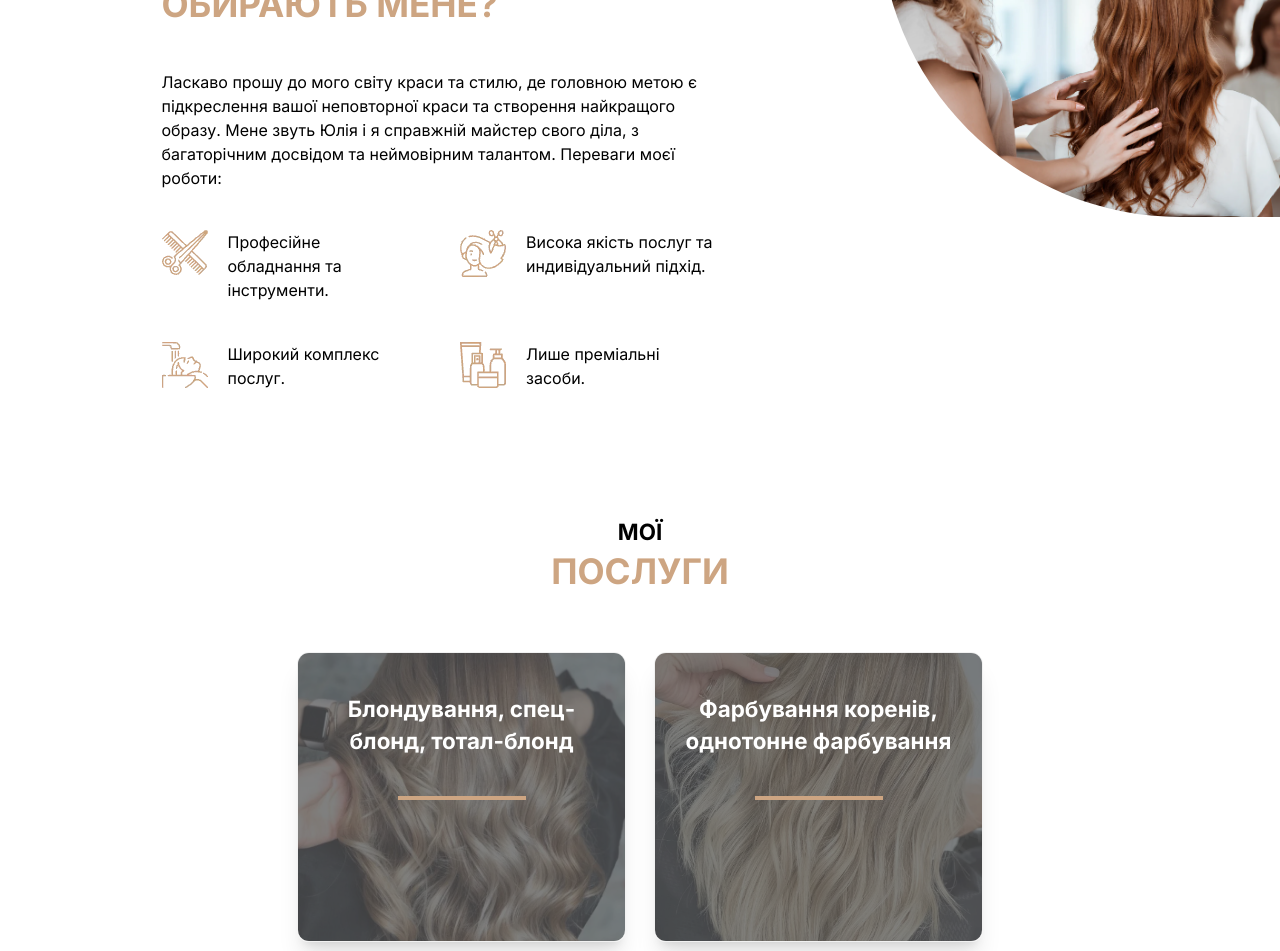
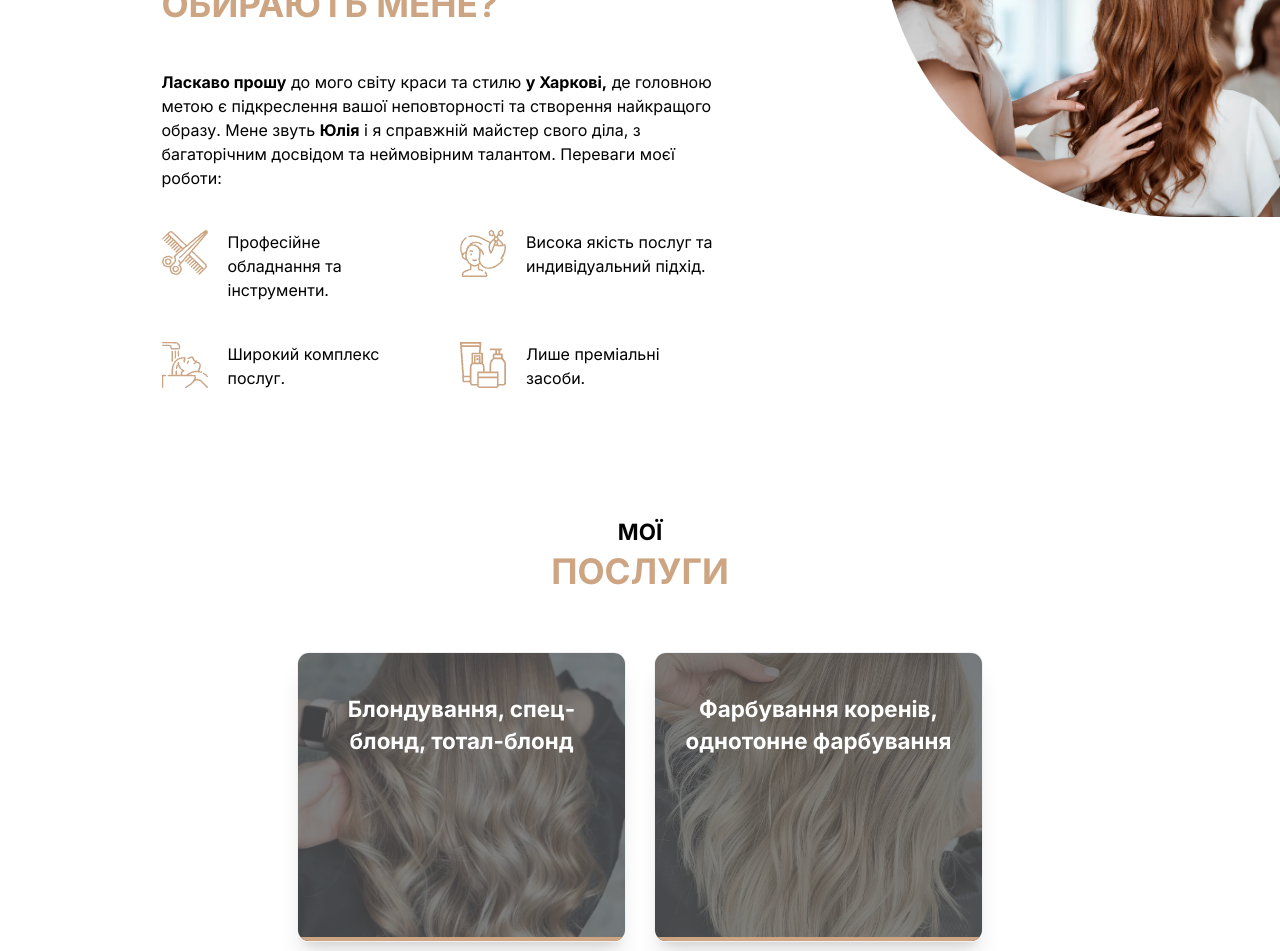
Before and after one commit to denis-larin-22/julia-beauty, a Next.js app: page / in a window 1280 px wide. Shown: the part 843-1794 px from the top of the page. Built offline with nearby package versions, Linux system fonts and the light colour scheme; no server answers; the database is empty.

Commit message:
Work with animation

```diff
--- a/app/about-me/page.tsx
+++ b/app/about-me/page.tsx
@@ -8,7 +8,7 @@ const AboutMe = () => {
     return (
         <PageWrap
             srcBackground="/images/about-me/bg1.webp"
-            title="About me"
+            title="Про мене"
         >
             <article className="container grid grid-cols-1 md:grid-cols-2 items-center gap-3 md:gap-10 py-5 md:py-0">
                 <AnimatedWrap
--- a/app/feedback/page.tsx
+++ b/app/feedback/page.tsx
@@ -8,7 +8,7 @@ export default async function Feedback() {
     return (
         <PageWrap
             srcBackground="/images/male-hair.webp"
-            title="Feedback"
+            title="Відгуки"
         >
             <section className="py-12 mx-auto flex flex-col items-center bg-t-brown-light">
                 <ul className="container grid grid-cols-1 md:grid-cols-2">
--- a/app/services-list/page.tsx
+++ b/app/services-list/page.tsx
@@ -32,7 +32,7 @@ const ServicesList = () => {
     return (
         <PageWrap
             srcBackground="/images/services/scissors.webp"
-            title="Service list"
+            title="Мої послуги"
         >
             <section className={`container ${inter.className} pb-8`}>
                 <ul className="max-w-[800px] flex flex-col items-center gap-y-5 mx-auto py-10">
--- /dev/null
+++ b/app/ui/common/text-highlighter.tsx
@@ -0,0 +1,5 @@
+export default function TextHighlighter({ children }: { children: string }) {
+    return (
+        <span className="font-bold">{children}</span>
+    )
+}
--- a/app/ui/main/banner.tsx
+++ b/app/ui/main/banner.tsx
@@ -1,5 +1,4 @@
 import Image from "next/image"
-import Link from "next/link";
 import AnimatedWrap from "../common/animated-wrap";
 import { syne } from "../fonts";
 
@@ -14,6 +13,11 @@ const Banner = () => {
                     height={449}
                     className="absolute top-24 left-16 z-0 w-auto h-auto"
                 />
+                <AnimatedWrap
+                    x="100px"
+                    opacity={0}
+                    duration={1}
+                >
                     <Image
                         src="/images/red-haired-girl.webp"
                         alt="A girl with long red hair"
@@ -22,6 +26,7 @@ const Banner = () => {
                         priority
                         className="absolute lg:static -bottom-4 left-6 md:left-32 z-20 brightness-75 w-auto h-auto"
                     />
+                </AnimatedWrap>
 
                 <div className="max-w-full lg:max-w-[700px] bg-[#0000008a] lg:bg-transparent p-5 rounded-lg z-30 text-center lg:text-left mb-4 text-white">
                     <AnimatedWrap
--- a/app/ui/main/services.tsx
+++ b/app/ui/main/services.tsx
@@ -1,5 +1,8 @@
+'use client'
 import Image from "next/image";
 import Link from "next/link";
+import AnimatedWrap from "../common/animated-wrap";
+import { useRef } from "react";
 
 interface IServiceObj {
     alt: string,
@@ -29,14 +32,32 @@ const Services = () => {
             text: 'Жіноча стрижка, догляд за волоссям',
             image: '/images/services/hair-care.webp'
         },
-    ]
+    ];
+    const ref = useRef(null);
 
     return (
         <div className="bg-white mb-40 md:mb-72">
             <section className="container flex flex-col items-center py-6">
-                <p className="uppercase text-t-lg lg:mt-12">Мої</p>
-                <h2 className="uppercase text-t-xl text-t-brown mb-14">послуги</h2>
-                <ul className="grid grid-cols-2 sm:grid-cols-1 lg:grid-cols-2  2xl:grid-cols-4 gap-7">
+                <AnimatedWrap
+                    refTriggerBlock={ref}
+                    y="100px"
+                    opacity={0}
+                    duration={0.3}
+                    delay={0.2}
+                >
+                    <p className="uppercase text-t-lg lg:mt-12">Мої</p>
+                </AnimatedWrap>
+                <AnimatedWrap
+                    refTriggerBlock={ref}
+                    y="100px"
+                    opacity={0}
+                    duration={0.3}
+                    delay={0.3}
+                >
+                    <h2 className="uppercase text-t-xl text-t-brown mb-14">послуги</h2>
+                </AnimatedWrap>
+
+                <ul ref={ref} className="grid grid-cols-2 sm:grid-cols-1 lg:grid-cols-2  2xl:grid-cols-4 gap-7">
                     {serviceList.map((service, index) => {
                         return (
                             <li
@@ -50,8 +71,10 @@ const Services = () => {
                                     alt={service.alt}
                                     className="w-full h-full absolute top-0 left-0 -z-10 contrast-50 brightness-50 object-cover"
                                 />
-                                <p className="text-t-lg text-white text-center after:block after:w-32 after:h-1 after:mt-10 after:bg-t-brown flex flex-col items-center">{service.text}</p>
-                                <Link href="/services-list" className="absolute -bottom-full group-hover:-bottom-16 -right-full group-hover:-right-16 w-28 md:w-40 h-28 md:h-40 bg-t-brown border-4 border-t-brown-light rounded-full flex items-start justify-start pt-6 pl-4 md:p-8 md:pt-12 duration-200 text-t-brown-light text-t-sm-bold">Більше</Link>
+                                <p className="h-full text-t-md md:text-t-lg text-white text-center after:block after:w-full after:h-1 after:absolute after:bottom-0 after:bg-t-brown flex flex-col items-center">{service.text}</p>
+                                <Link href="/services-list" className="absolute -bottom-full group-hover:-bottom-20 -right-full group-hover:-right-20 w-28 md:w-40 h-28 md:h-40 bg-t-brown-light border-4 border-t-brown rounded-full pt-6 pl-4 md:p-8 md:pt-12 duration-200 text-t-black text-t-sm-semibold`">
+                                    <svg xmlns="http://www.w3.org/2000/svg" height="24" viewBox="0 -960 960 960" width="24"><path d="M200-120q-33 0-56.5-23.5T120-200v-560q0-33 23.5-56.5T200-840h280v80H200v560h560v-280h80v280q0 33-23.5 56.5T760-120H200Zm188-212-56-56 372-372H560v-80h280v280h-80v-144L388-332Z" fill="gray" /></svg>
+                                </Link>
                             </li>
                         )
                     })}
--- a/app/ui/main/skills.tsx
+++ b/app/ui/main/skills.tsx
@@ -1,4 +1,8 @@
+'use client'
 import Image from "next/image";
+import TextHighlighter from "../common/text-highlighter";
+import AnimatedWrap from "../common/animated-wrap";
+import { useRef } from "react";
 
 interface ISkillObj {
     text: string,
@@ -6,6 +10,7 @@ interface ISkillObj {
 }
 
 const Skills = () => {
+    const ref = useRef(null);
     const skillsStack: Array<ISkillObj> = [
         {
             text: 'Професійне обладнання та інструменти.',
@@ -28,12 +33,41 @@ const Skills = () => {
     return (
         <article className="relative z-10 max-w-t-maxScreen mx-auto bg-white flex flex-col md:flex-row">
             <div className="container max-w-[577px] my-6 lg:my-12 2xl:my-28">
-                <p className="uppercase text-t-lg">Чому</p>
-                <h2 className="uppercase text-t-xl text-t-brown">обирають мене?</h2>
-                <p className="text-t-sm-regular my-4 lg:my-10 max-w-96 lg:max-w-full">
-                    Ласкаво прошу до мого світу краси та стилю, де головною метою є підкреслення вашої неповторної краси та створення найкращого образу. Мене звуть Юлія і я справжній майстер свого діла, з багаторічним досвідом та неймовірним талантом. Переваги моєї роботи:
-                </p>
-                <ul className="grid grid-cols-2 sm:grid-cols-4 md:grid-cols-2 gap-10">
+                <AnimatedWrap
+                    refTriggerBlock={ref}
+                    x={'100px'}
+                    opacity={0}
+                    duration={0.3}
+                    delay={0.2}
+                >
+                    <p className="uppercase text-t-lg">Чому</p>
+                </AnimatedWrap>
+                <AnimatedWrap
+                    refTriggerBlock={ref}
+                    x={'100px'}
+                    opacity={0}
+                    duration={0.3}
+                    delay={0.3}
+                >
+                    <h2 className="uppercase text-t-xl text-t-brown">обирають мене?</h2>
+                </AnimatedWrap>
+                <AnimatedWrap
+                    refTriggerBlock={ref}
+                    x={'100px'}
+                    opacity={0}
+                    duration={0.3}
+                    delay={0.4}
+                >
+                    <p className="text-t-sm-regular my-4 lg:my-10 max-w-96 lg:max-w-full">
+                        <TextHighlighter>Ласкаво прошу</TextHighlighter> до мого світу краси та стилю <TextHighlighter>у Харкові,</TextHighlighter> де головною метою є підкреслення вашої неповторності та створення найкращого образу. Мене звуть <TextHighlighter>Юлія</TextHighlighter> і я справжній майстер свого діла, з багаторічним досвідом та неймовірним талантом. Переваги моєї роботи:
+                    </p>
+                </AnimatedWrap>
+
+
+                <ul
+                    ref={ref}
+                    className="grid grid-cols-2 sm:grid-cols-4 md:grid-cols-2 gap-10"
+                >
                     {skillsStack.map((skill, index) => (
                         <li
                             key={index}
```
Lines whose indentation alone changed are shown as unchanged.
